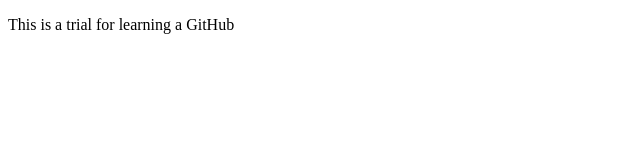
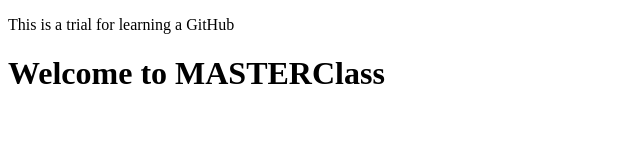
Before and after one commit to lm-sampada-kasar/Git-Demo, a plain HTML site: page index.html in a window 1280 px wide. Shown: the whole page, without its empty margins (0-640 px from the left). Drawn offline with Linux system fonts and the light colour scheme.

Commit message:
Added Heading in index.html

```diff
--- a/index.html
+++ b/index.html
@@ -7,5 +7,6 @@
 </head>
 <body>
    <p>This is a trial for learning a GitHub </p>
+   <h1>Welcome to MASTERClass</h1>
 </body>
 </html>
```
